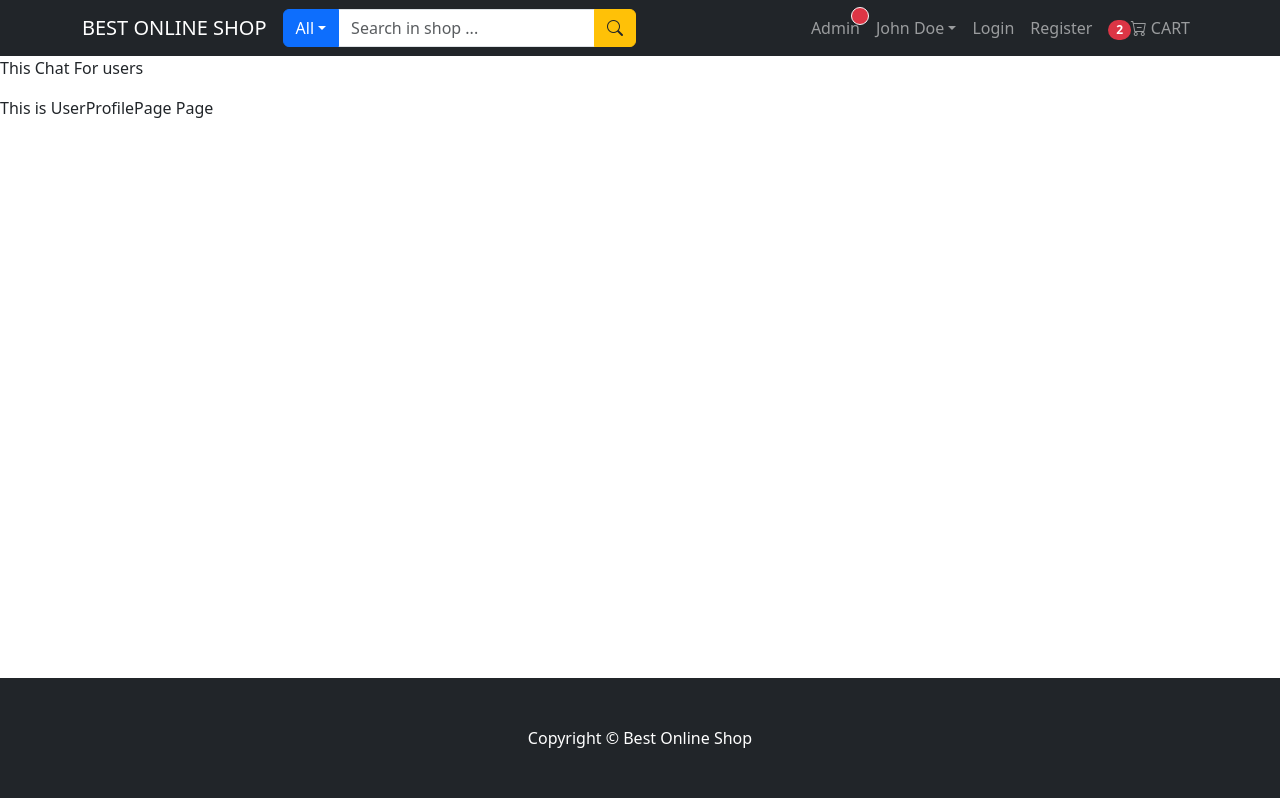
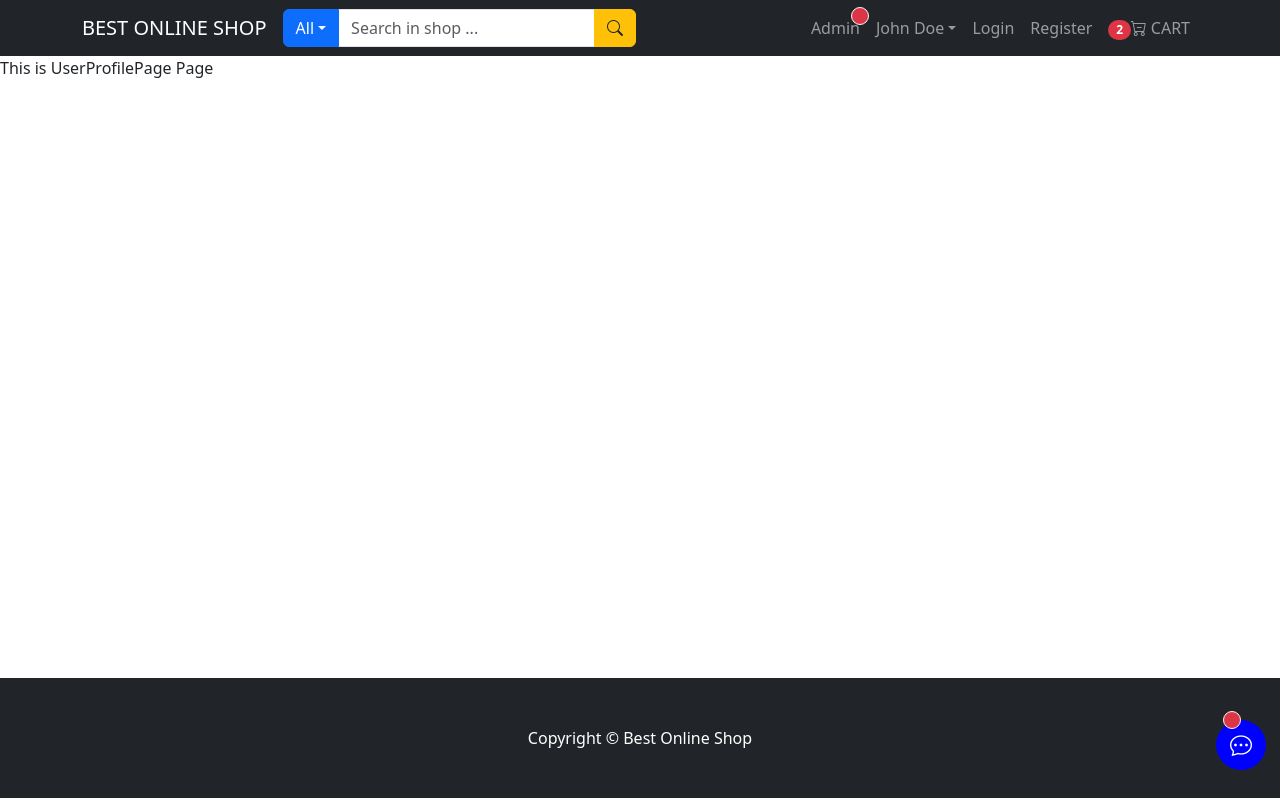
Before and after one commit to Bechir-Marco/e-commerce, a React (Create React App) app: page /user/profile in a window 1280 px wide. Built offline with nearby package versions, Linux system fonts and the light colour scheme.

Commit message:
chat-bot layout

```diff
--- a/src/components/CategoryCardComponent.tsx
+++ b/src/components/CategoryCardComponent.tsx
@@ -3,8 +3,8 @@ import { Card, Button } from "react-bootstrap";
 import { LinkContainer } from "react-router-bootstrap";
 
 interface CategoryCardProps {
-    category: string; // Change the type accordingly
-    idx: number;
+    category: string;
+    idx: any;
 }
 
 const CategoryCardComponent: React.FC<CategoryCardProps> = ({ category, idx }) => {
--- a/src/components/user/UserChatComponent.tsx
+++ b/src/components/user/UserChatComponent.tsx
@@ -1,4 +1,41 @@
+import "../../custom-style/chats.css";
 const UserChatComponent = () => {
-    return <p>This Chat For users</p>
+    return (
+        <>
+            <input type="checkbox" id="check" />
+            <label className="chat-btn" htmlFor="check">
+                <i className="bi bi-chat-dots comment"></i>
+                <span className="position-absolute top-0 start-10 translate-middle p-2 bg-danger border border-light rounded-circle"></span>
+                <i className="bi bi-x-circle close"></i>
+            </label>
+            <div className="chat-wrapper">
+                <div className="chat-header">
+                    <h6>Let's Chat - Online</h6>
+                </div>
+                <div className="chat-form">
+                    <div className="cht-msg">
+                        {Array.from({ length: 20 }).map((_, id) => (
+                            <div key={id}>
+                                <p>
+                                    <b>You wrote:</b> Hello, world! This is a toast message.
+                                </p>
+                                <p className="bg-primary p-3 ms-4 text-light rounded-pill">
+                                    <b>Support wrote:</b> Hello, world! This is a toast message.
+                                </p>
+                            </div>
+                        ))}
+                    </div>
+                    <textarea
+                        id="clientChatMsg"
+                        className="form-control"
+                        placeholder="Your Text Message"
+                    ></textarea>
+
+                    <button className="btn btn-success btn-block">Submit</button>
+                </div>
+            </div>
+        </>
+    );
 };
-export default UserChatComponent
+
+export default UserChatComponent;
--- /dev/null
+++ b/src/custom-style/chats.css
@@ -0,0 +1,80 @@
+.chat-btn {
+  position: fixed;
+  right: 14px;
+  bottom: 30px;
+  cursor: pointer;
+  background-color: blue;
+  border-radius: 50px;
+  width: 50px;
+  height: 50px;
+  color: #fff;
+  font-size: 22px;
+  z-index: 2;
+  display: flex;
+  justify-content: center;
+  align-items: center;
+}
+
+.chat-btn .close {
+  display: none;
+}
+
+#check:checked ~ .chat-btn i {
+  display: block;
+}
+
+#check:checked ~ .chat-btn .comment {
+  display: none;
+}
+
+#check {
+  display: none !important;
+}
+
+#check:checked ~ .chat-wrapper {
+  opacity: 1;
+}
+
+.chat-wrapper {
+  opacity: 0;
+  position: fixed;
+  right: 20px;
+  bottom: 100px;
+  z-index: 2;
+  width: 300px;
+  transition: all 0.4s;
+  background-color: #fff;
+  border-radius: 5px;
+}
+
+.chat-header {
+  background-color: blue;
+  padding: 13px;
+  margin-bottom: 10px;
+  border-radius: 5px 5px 0px 0px;
+  color: #fff;
+}
+
+.chat-form {
+  padding: 15px;
+}
+
+.chat-form input,
+.chat-form textarea,
+.chat-form button {
+  margin-bottom: 10px;
+}
+
+.chat-form textarea {
+  resize: none;
+}
+
+.form-control:focus,
+.btn:focus {
+  box-shadow: none;
+}
+
+.cht-msg {
+  max-height: 300px;
+  overflow: auto;
+}
```
